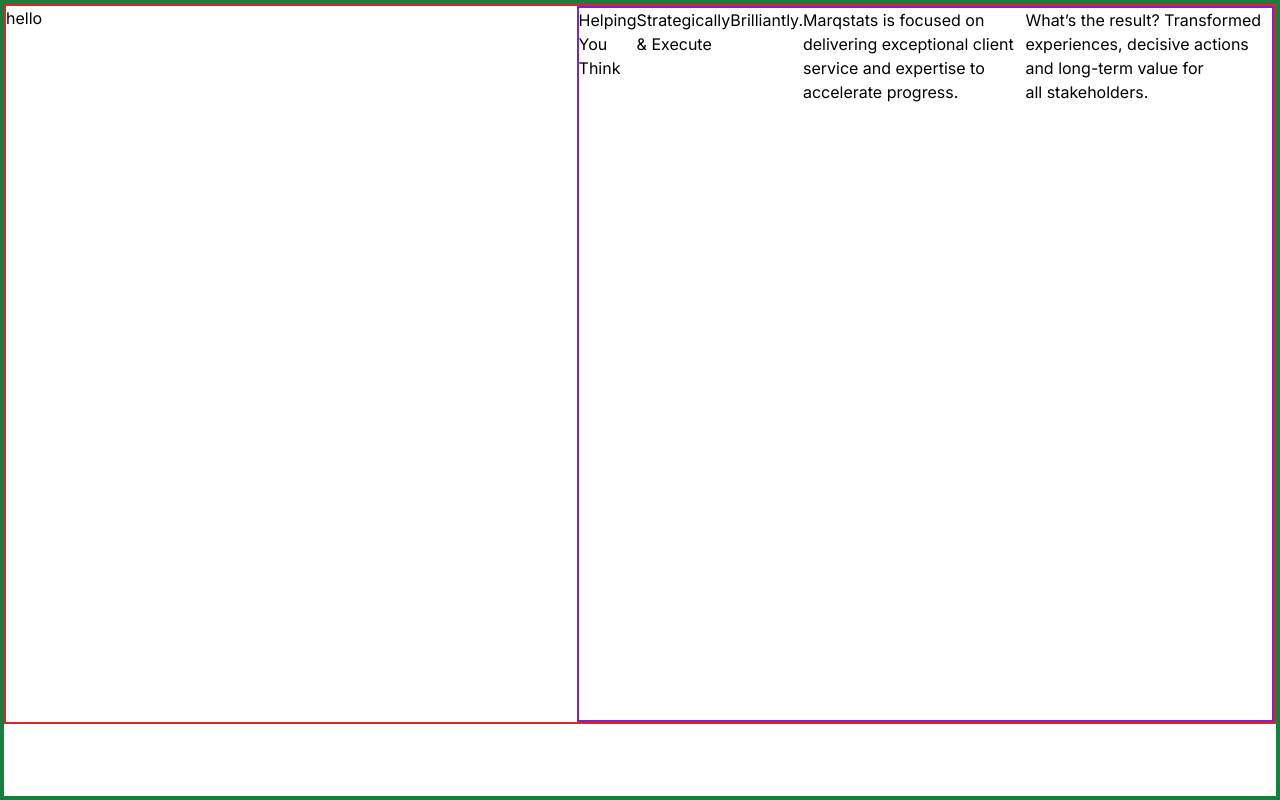
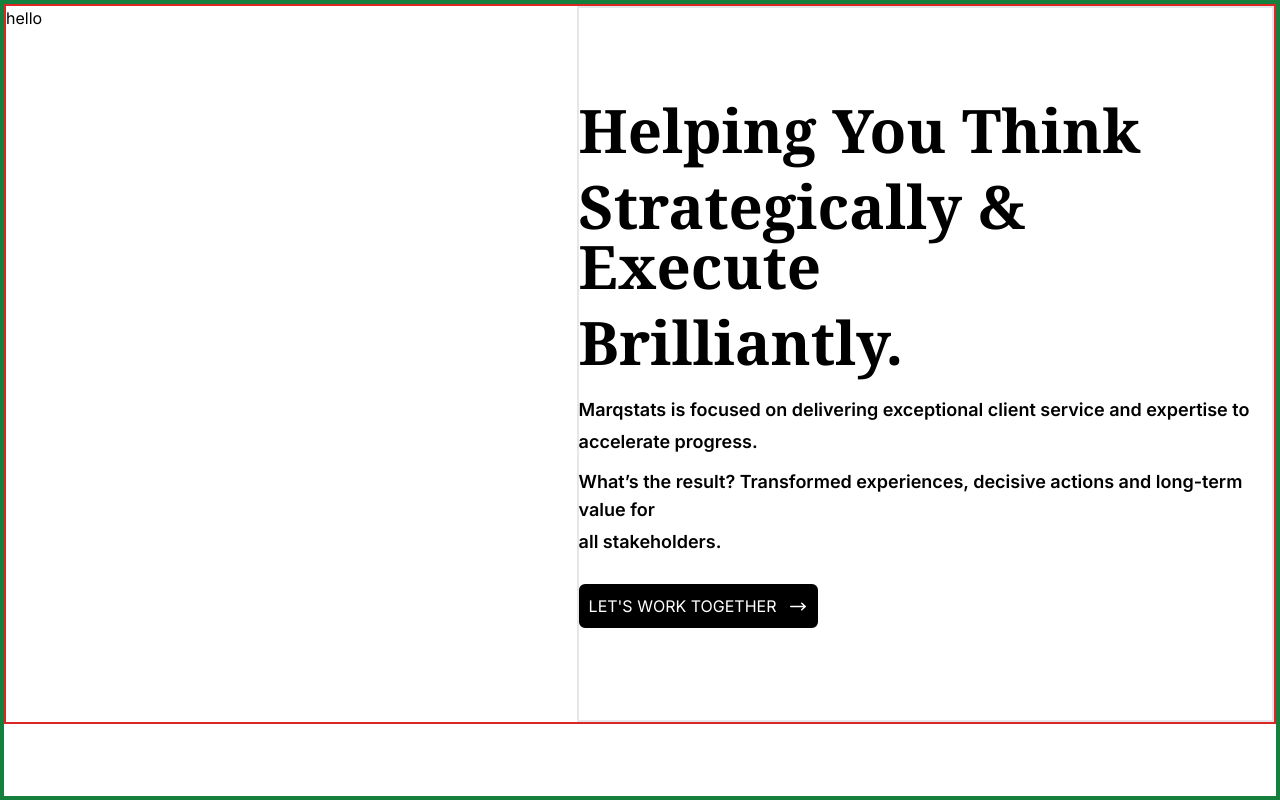
Before and after one commit to SidhartGautam25/marq, a Next.js app in the folder frontend/: page / in a window 1280 px wide. Built offline with nearby package versions, Linux system fonts and the light colour scheme.

Commit message:
first component is completed

```diff
--- a/frontend/app/comp/homeone/Homeone.tsx
+++ b/frontend/app/comp/homeone/Homeone.tsx
@@ -4,25 +4,45 @@
   return (
     <div className="flex border-2 border-red-600 h-[90vh] w-full">
       <div className="w-[45vw]">hello</div>
-      <div className="w-[55vw] border-2 border-purple-700 flex">
-        <div>Helping You Think </div>
-        <div>Strategically & Execute</div>
-        <div>Brilliantly.</div>
+      <div className="w-[55vw] border-2  flex flex-col justify-center">
+        <div className="text-6xl font-bold mb-4 font-serif">
+          Helping You Think{" "}
+        </div>
+        <div className="text-6xl font-bold mb-4 font-serif">
+          Strategically & Execute
+        </div>
+        <div className="text-6xl font-bold mb-4 font-serif">Brilliantly.</div>
         <div>
-          <div>
+          <div className="mt-2 mb-1 font-semibold text-lg">
             Marqstats is focused on delivering exceptional client service and
             expertise to
           </div>
-          <div>accelerate progress. </div>
+          <div className="mt-1 mb-1 font-semibold text-lg">
+            accelerate progress.{" "}
+          </div>
         </div>
         <div>
-          <div>
+          <div className="mt-2 mb-1 font-semibold text-lg">
             What’s the result? Transformed experiences, decisive actions and
             long-term value for
           </div>
-          <div>all stakeholders.</div>
+          <div className="mt-1 font-semibold text-lg">all stakeholders.</div>
         </div>
-        <div></div>
+        <div className="flex mt-7 p-2  rounded-md border-2 border-black bg-black hover:bg-white hover:text-black text-white text-base w-fit">
+          LET'S WORK TOGETHER{" "}
+          <svg
+            xmlns="http://www.w3.org/2000/svg"
+            viewBox="0 0 20 15"
+            fill="currentColor"
+            className="w-5 h-5 ml-3"
+          >
+            <path
+              fill-rule="evenodd"
+              d="M2 10a.75.75 0 0 1 .75-.75h12.59l-2.1-1.95a.75.75 0 1 1 1.02-1.1l3.5 3.25a.75.75 0 0 1 0 1.1l-3.5 3.25a.75.75 0 1 1-1.02-1.1l2.1-1.95H2.75A.75.75 0 0 1 2 10Z"
+              clip-rule="evenodd"
+            />
+          </svg>
+        </div>
       </div>
     </div>
   );
```
